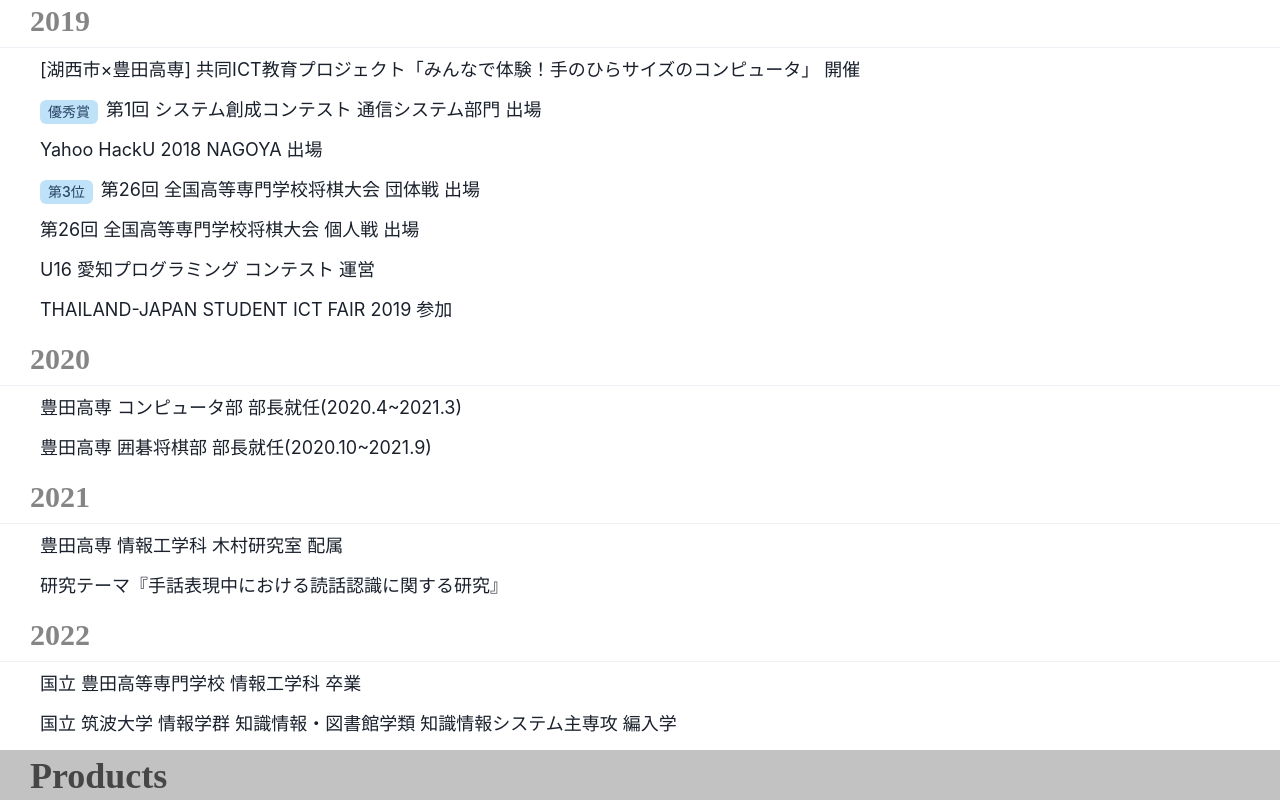
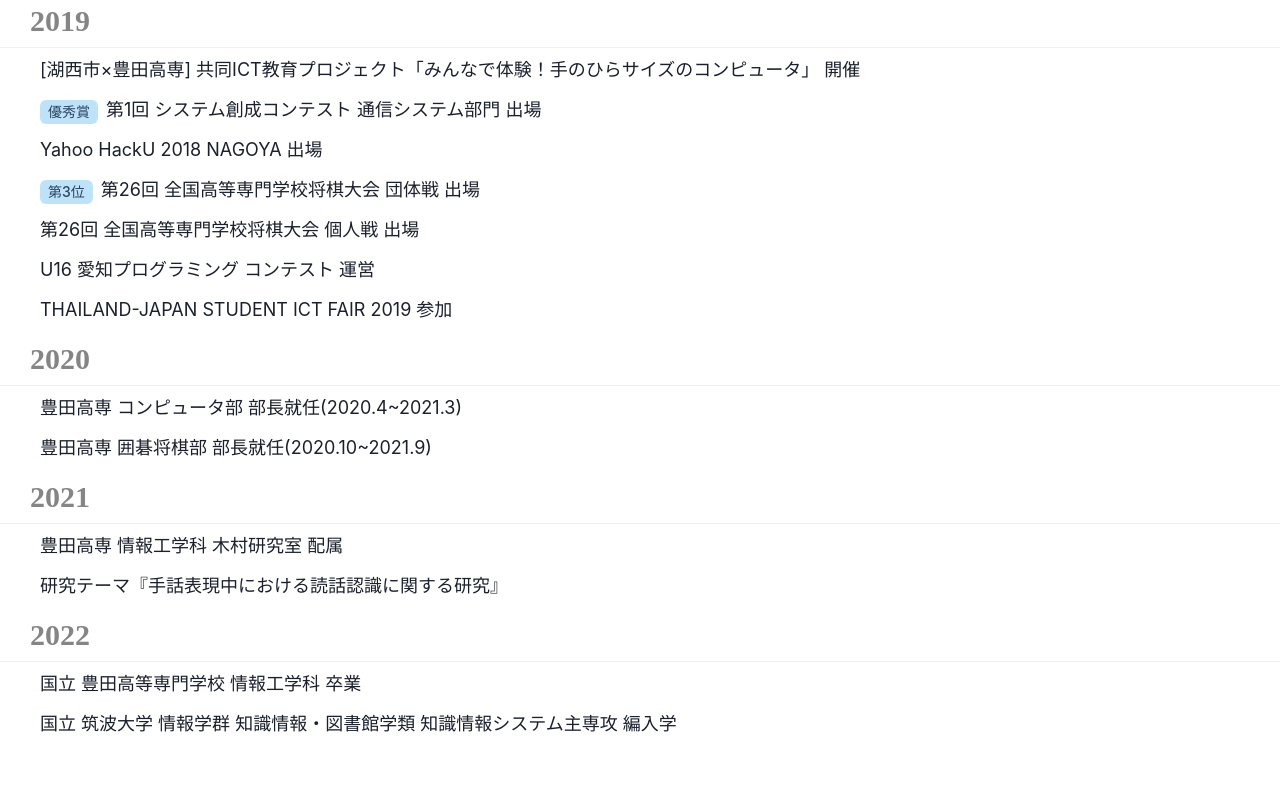
Before and after one commit to Gild-shogi/Portfolio, a React (Create React App) app: page / in a window 1280 px wide. Shown: the part 1294-2094 px from the top of the page. After the commit the page ends 2036 px from the top, so only its background shows below. Built offline with nearby package versions, Linux system fonts and the light colour scheme; a web font is replaced by a local one.

Commit message:
remove product

```diff
--- a/src/App.tsx
+++ b/src/App.tsx
@@ -25,7 +25,7 @@
       <Go />
       <Content name="History" id="History"/>
       <History />
-      <Content name="Products" id="Products"/>
+
 
     </Stack>
   );
```
